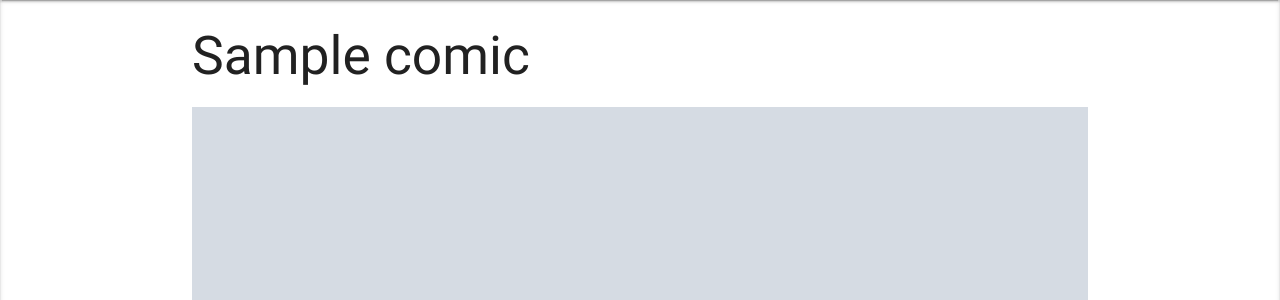
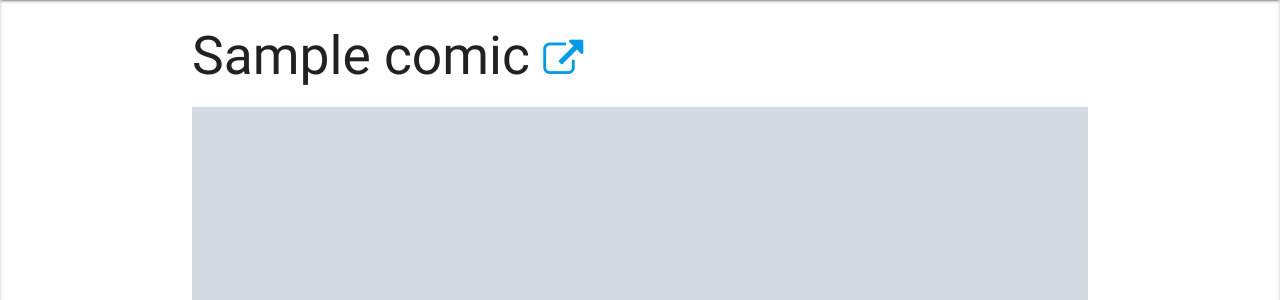
Before and after one commit to sepro/Flask-Comic-Collection, a Flask app: page /comic/1 in a window 1280 px wide. Shown: the part 64-364 px from the top of the page. Run offline with Flask 2, Linux system fonts and the light colour scheme; tables that the repository leaves empty hold one stand-in row (values such as "Sample post"); grey boxes marked "Sample" are stand-in pictures.

Commit message:
external links added

```diff
--- a/coagg/templates/main.html
+++ b/coagg/templates/main.html
@@ -74,7 +74,7 @@
     <main>
         <div class="container">
             {% if image %}
-                <h2>{{ image.name }}</h2>
+                <h2>{{ image.name }} <small><a href="{{image.base_url}}"><i class="fa fa-external-link" aria-hidden="true"></i></a></small></h2>
                 <img src="{{ image.img_url }}" />
             {% else %}
                 <div class="row">
```
